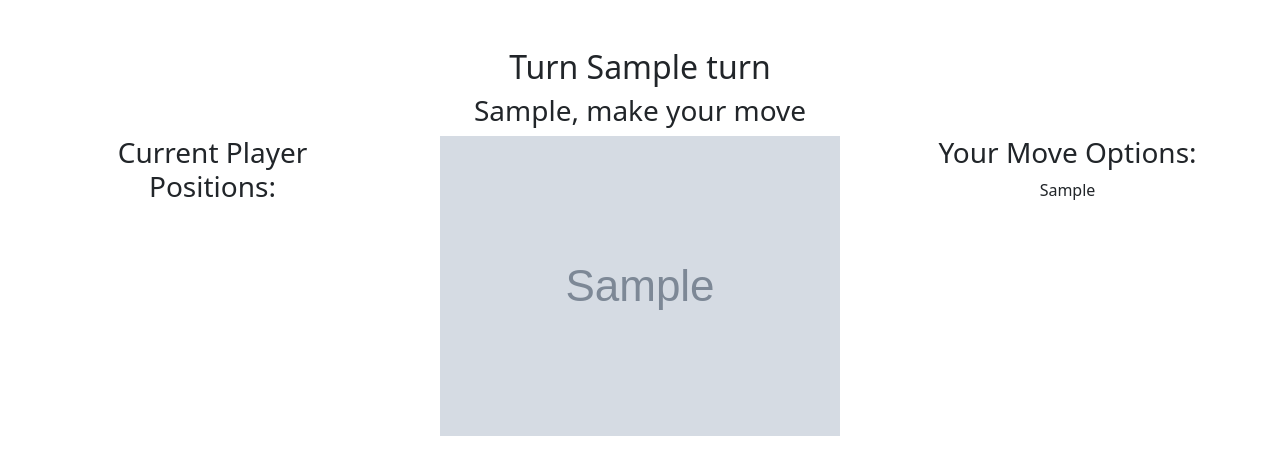
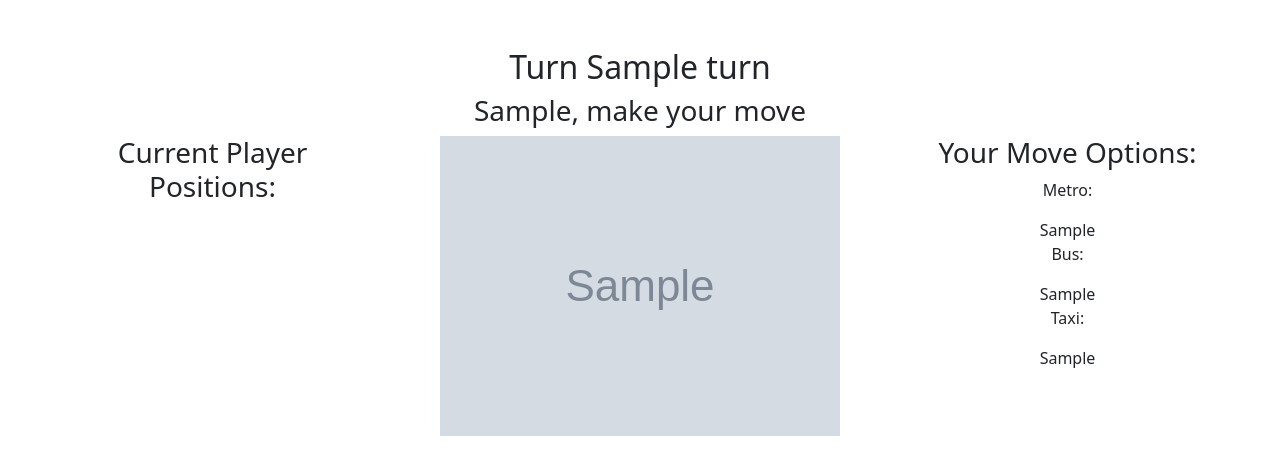
Before and after one commit to kaijesi/scotland_yard, a Flask app: template templates/game-session.html in a window 1280 px wide. Shown: the part 56-531 px from the top of the page. Run offline with Flask 2, Linux system fonts and the light colour scheme; the template is opened without the code that fills it: most values are stand-ins (such as "Sample title", 1, 10 or a date in 2020); grey boxes marked "Sample" are stand-in pictures.

Commit message:
Started on section showing move options for the player

```diff
--- a/templates/game-session.html
+++ b/templates/game-session.html
@@ -12,7 +12,7 @@
             <h3>Current Player Positions:</h3>
             {# Only show player information for non-mrx players or mrx during the correct turns and only while it it mrx's turn#}
             {% for player in players%}
-                {% if (player['mrx']==1 and session_info['turn'] in [3,8,13,18,24] and session_info['player_turn'] == 1) or player['mrx']==0 %}
+                {% if (player['mrx']==1 and session_info['turn'] in [3,8,13,18,24]) or player['mrx']==0 or session_info['player_turn'] == 1%}
                     {% if player['mrx']==1 %}
                     <div class="alert alert-danger" role="alert">
                         <p>{{ player['nickname'] }} (Mr. X) is at position: <b>{{ player['position'] }}</b></p>
@@ -31,7 +31,34 @@
         </div>
         <div class="col">
             <h3>Your Move Options:</h3>
-            <p>{{ move_options }}</p>
+
+            {%if move_options['metro']|length > 0 %}
+                <p>Metro:</p>
+                {% for metro_option in move_options['metro'] %}
+                {{ metro_option }}</br>
+                {% endfor %}
+            {% endif %}
+
+            {%if move_options['bus']|length > 0 %}
+                <p>Bus:</p>
+                {% for bus_option in move_options['bus'] %}
+                {{ bus_option }}</br>
+                {% endfor %}
+            {% endif %}
+
+            {% if move_options['taxi']|length > 0 %}
+                <p>Taxi:</p>
+                {% for taxi_option in move_options['taxi'] %}
+                {{ taxi_option }}</br>
+                {% endfor %}
+            {% endif %}
+
+            {% if session_info['player_turn'] == 1 and move_options['ferry']|length > 0 %}
+                <p>Ferry:</p>
+                {% for ferry_option in move_options['ferry'] %}
+                {{ ferry_option }}</br>
+                {% endfor %}
+            {% endif %}
         </div>
     </div>
 </div>
```
